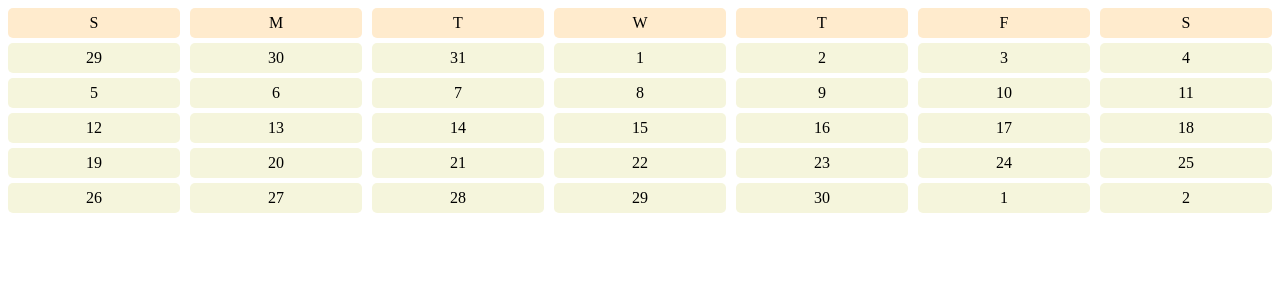
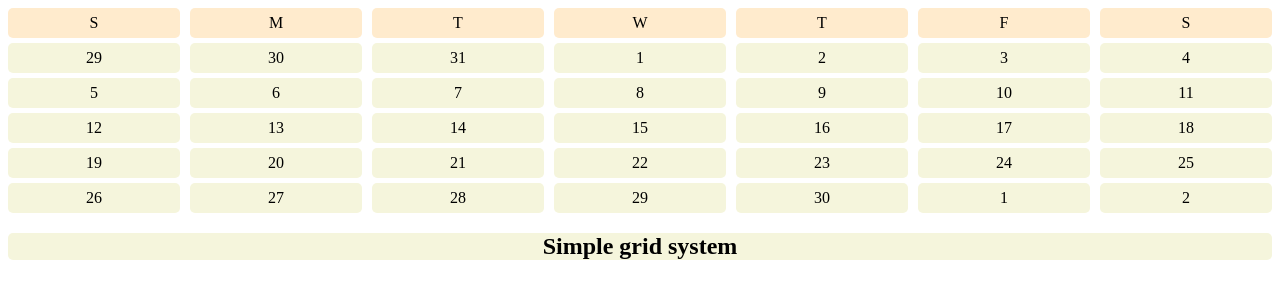
Before and after one commit to Shoeb1989/Responsive-layout, a plain HTML site: page index.html in a window 1280 px wide. Drawn offline with Linux system fonts and the light colour scheme.

Commit message:
Date Add

```diff
--- a/index.html
+++ b/index.html
@@ -52,6 +52,13 @@
         <div class="date">2</div>
 
 
+
+
     </div>
+    <div>
+        <h2 class="Name" >
+          Simple grid system
+        </h2>
+      </div>
 </body>
 </html>
--- a/style.css
+++ b/style.css
@@ -13,11 +13,22 @@
     display: flex;
     justify-content: center;
     align-items: center;
-    font-size: 1.2;
+    font-size: 1.5;
 }
 
 .day{
 
     background-color: blanchedalmond;
-    font-size: 1.0;
+    font-size: 0.5;
 }
+
+.Name{
+    display: flex;
+    justify-content: center;
+    background-color: beige;
+    border-radius: 5px;
+    height: auto;
+
+
+
+}
```
